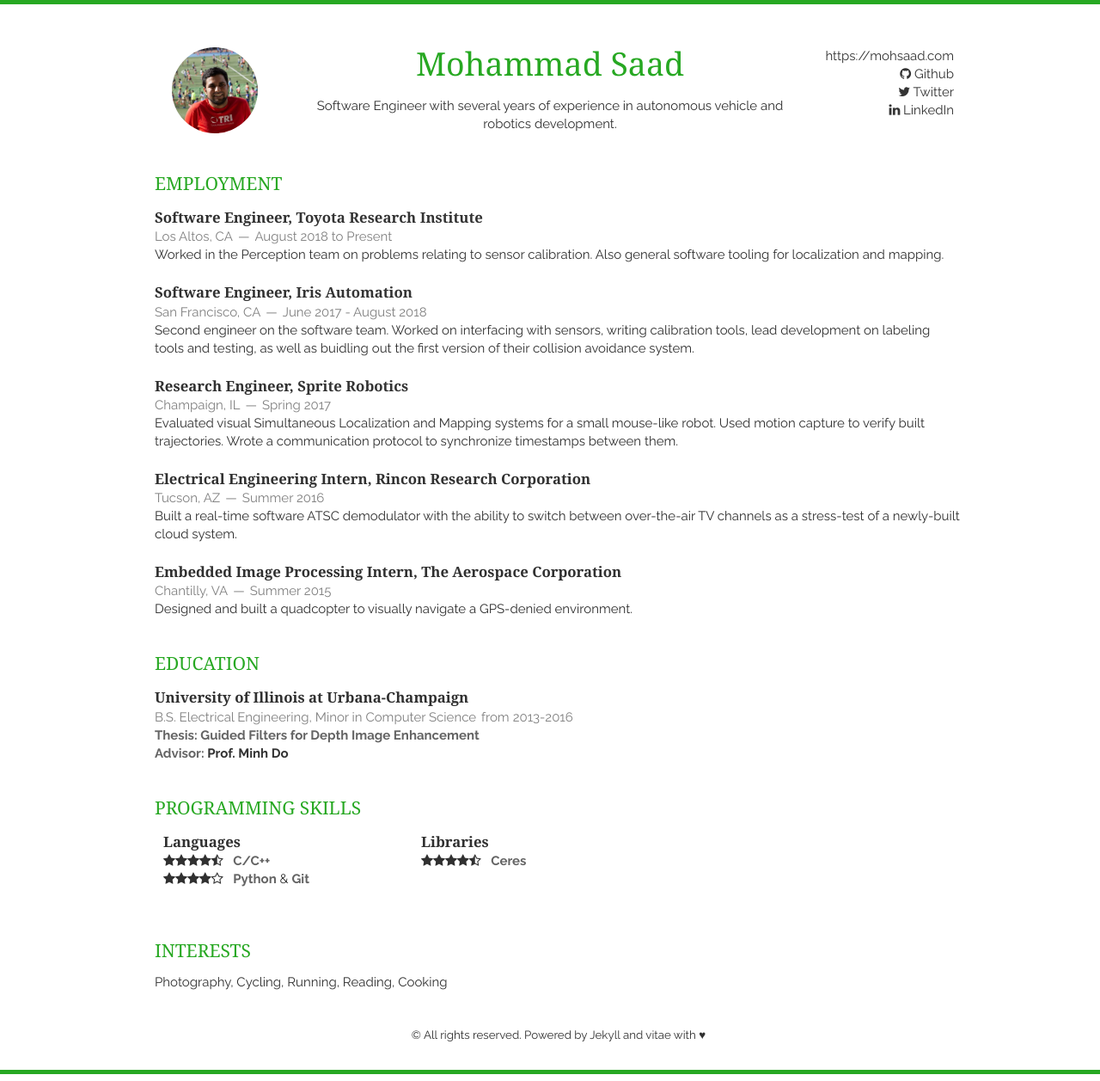
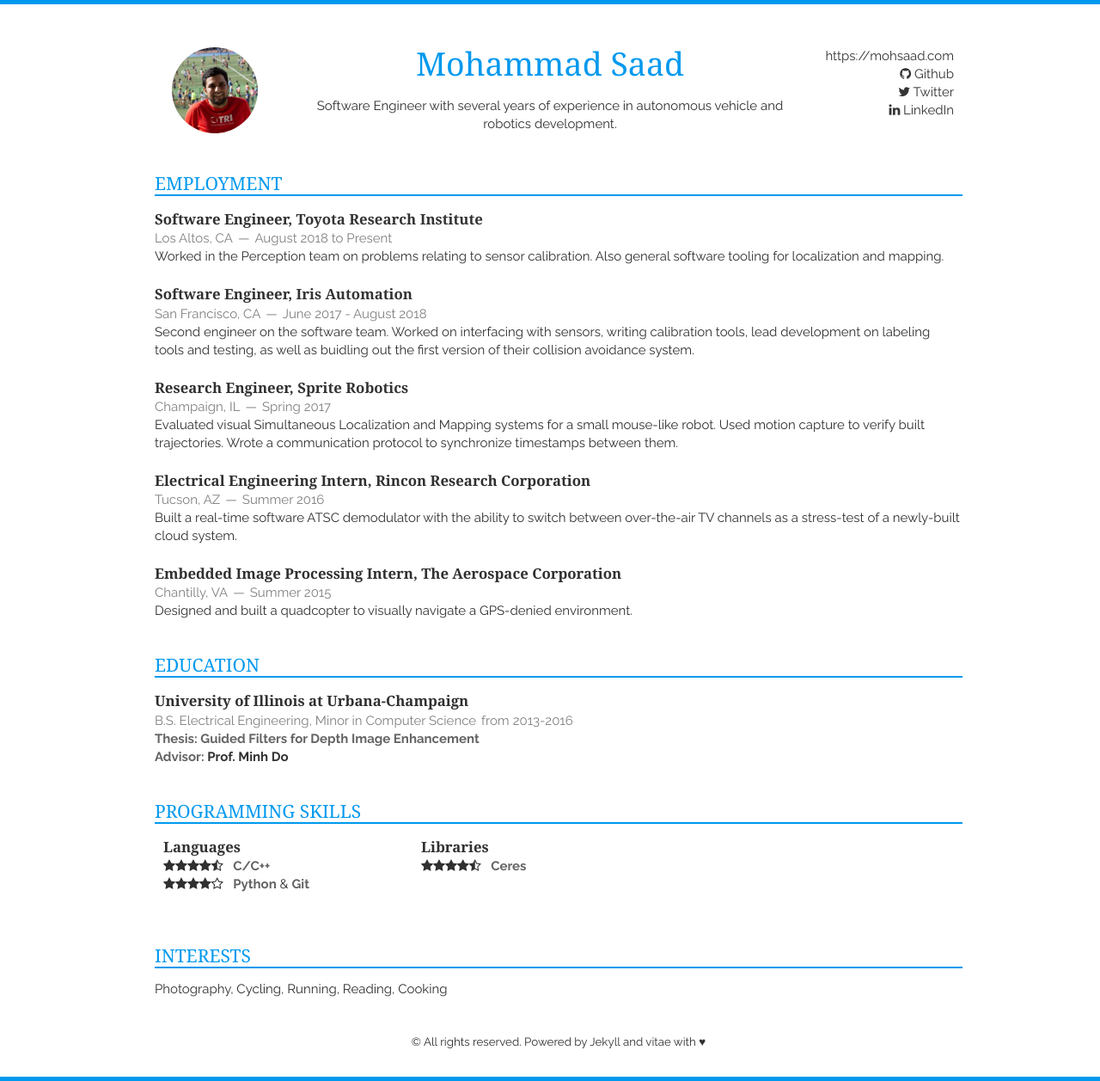
Before and after one commit to mohsaad/mohsaad.github.io, a Jekyll site: the page built from index.html, in a window 1280 px wide. Shown: the whole page at 86% size. Built offline with Jekyll 4.4.1, drawn with Linux system fonts in a browser that asks for light colours; nearby versions of some CDN libraries; the list of posts is cut into pages by our own code.

Commit message:
css: Add class for underlining

```diff
--- a/static/css/layout.css
+++ b/static/css/layout.css
@@ -5,17 +5,16 @@
     font-size: 15px;
     line-height: 21px;
     color: rgb(48, 48, 48);
-    border-top: 5px solid #27a822;
-    border-bottom: 5px solid #27A822;
+    border-top: 5px solid #0099ee;
+    border-bottom: 5px solid #0099ee;
+}
+
+.underline {
+  border-bottom: 2px solid #0099ee;
 }
 
 .container {
     margin-top: 50px;
-}
-
-hr.title {
-    border: 5px solid;
-    color: #27A822;
 }
 
 a {
@@ -28,7 +27,7 @@
 }
 
 a:hover, a:focus {
-    color: #27A822;
+    color: #0099ee;
 }
 
 p, address {
@@ -45,7 +44,7 @@
 }
 
 header > h1, section > h1 {
-    color: #27A822;
+    color: #0099ee;
 }
 
 header > h1 {
```
